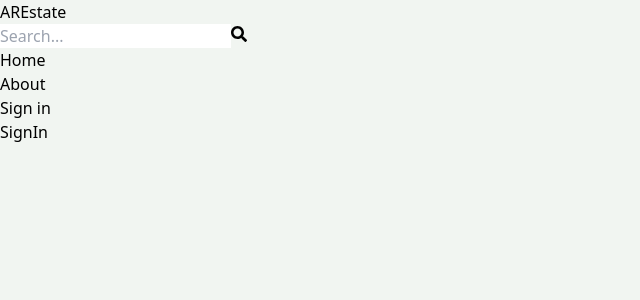
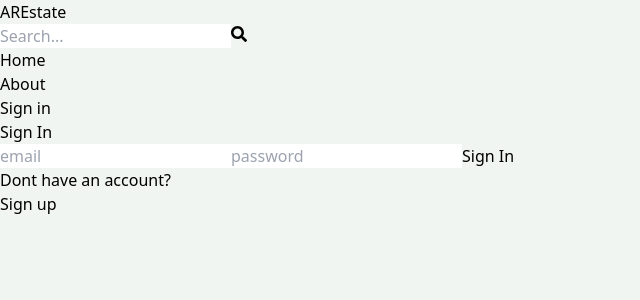
Before and after one commit to Aneesh165/Mern-Estate, a React (Vite) app in the folder Client/: page /signin in a window 1280 px wide. Shown: the top 300 px of the page, without its empty margins (0-640 px from the left). Built offline with nearby package versions, Linux system fonts and the light colour scheme.

Commit message:
sign In complete

```diff
--- a/Client/src/Pages/SignIn.jsx
+++ b/Client/src/Pages/SignIn.jsx
@@ -1,9 +1,75 @@
-import React from 'react'
+import { useState } from 'react';
+import { Link, useNavigate } from 'react-router-dom';
+import { useDispatch, useSelector } from 'react-redux';
+import {signInStart,signInSuccess,signInFailure} from '../Redux/User/UserSlice.js';
 
-const SignIn = () => {
+export default function SignIn() {
+  const [formData, setFormData] = useState({});
+  const { loading, error } = useSelector((state) => state.user);
+  const navigate = useNavigate();
+  const dispatch = useDispatch();
+  const handleChange = (e) => {
+    setFormData({
+      ...formData,
+      [e.target.id]: e.target.value,
+    });
+  };
+  const handleSubmit = async (e) => {
+    e.preventDefault();
+    try {
+      dispatch(signInStart());
+      const res = await fetch('/api/auth/signin', {
+        method: 'POST',
+        headers: {
+          'Content-Type': 'application/json',
+        },
+        body: JSON.stringify(formData),
+      });
+      const data = await res.json();
+      console.log(data);
+      if (data.success === false) {
+        dispatch(signInFailure(data.message));
+        return;
+      }
+      dispatch(signInSuccess(data));
+      navigate('/');
+    } catch (error) {
+      dispatch(signInFailure(error.message));
+    }
+  };
   return (
-    <div>SignIn</div>
-  )
+    <div className='p-3 max-w-lg mx-auto'>
+      <h1 className='text-3xl text-center font-semibold my-7'>Sign In</h1>
+      <form onSubmit={handleSubmit} className='flex flex-col gap-4'>
+        <input
+          type='email'
+          placeholder='email'
+          className='border p-3 rounded-lg'
+          id='email'
+          onChange={handleChange}
+        />
+        <input
+          type='password'
+          placeholder='password'
+          className='border p-3 rounded-lg'
+          id='password'
+          onChange={handleChange}
+        />
+
+        <button
+          disabled={loading}
+          className='bg-slate-700 text-white p-3 rounded-lg uppercase hover:opacity-95 disabled:opacity-80'
+        >
+          {loading ? 'Loading...' : 'Sign In'}
+        </button>
+      </form>
+      <div className='flex gap-2 mt-5'>
+        <p>Dont have an account?</p>
+        <Link to={'/signup'}>
+          <span className='text-blue-700'>Sign up</span>
+        </Link>
+      </div>
+      {error && <p className='text-red-500 mt-5'>{error}</p>}
+    </div>
+  );
 }
-
-export default SignIn
```
